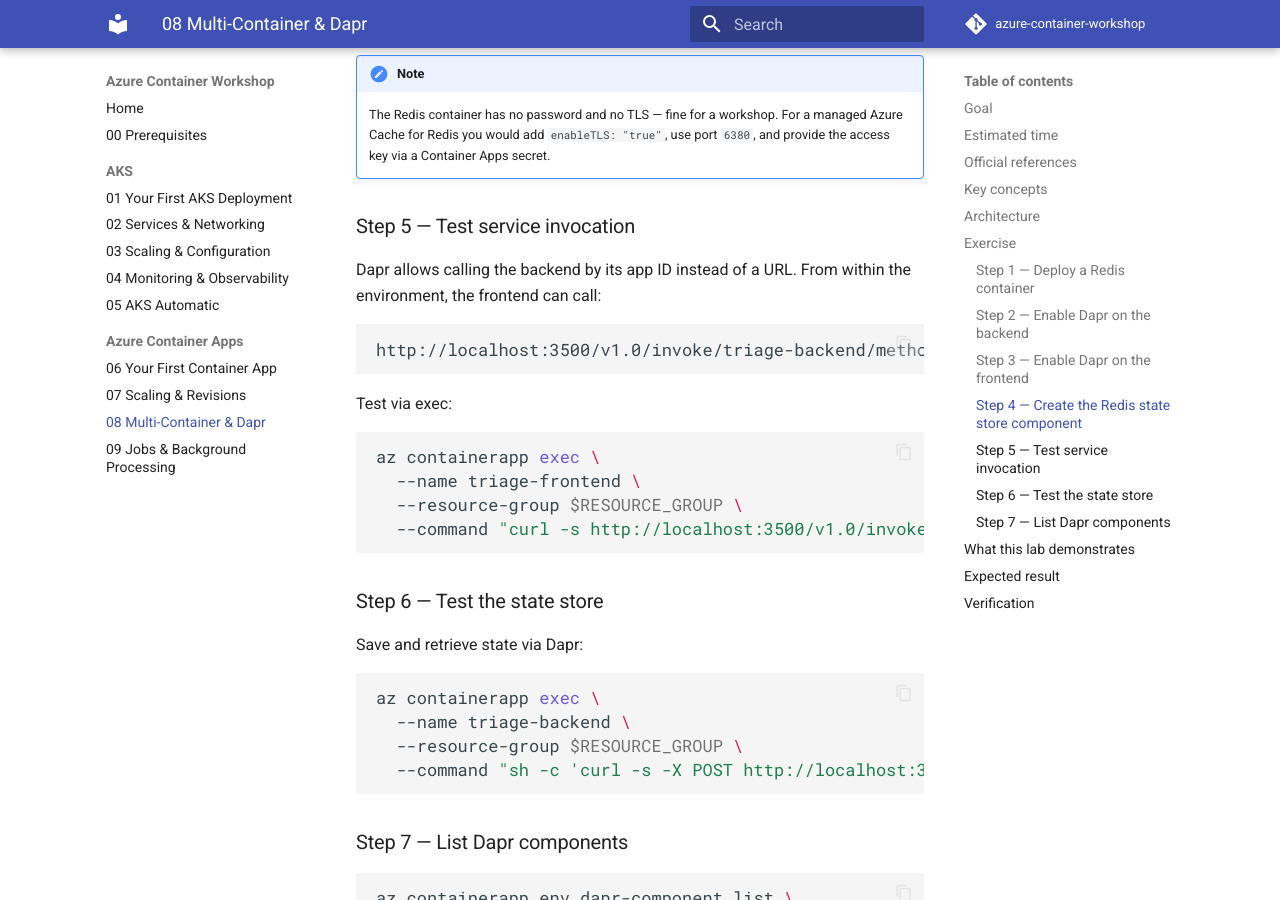
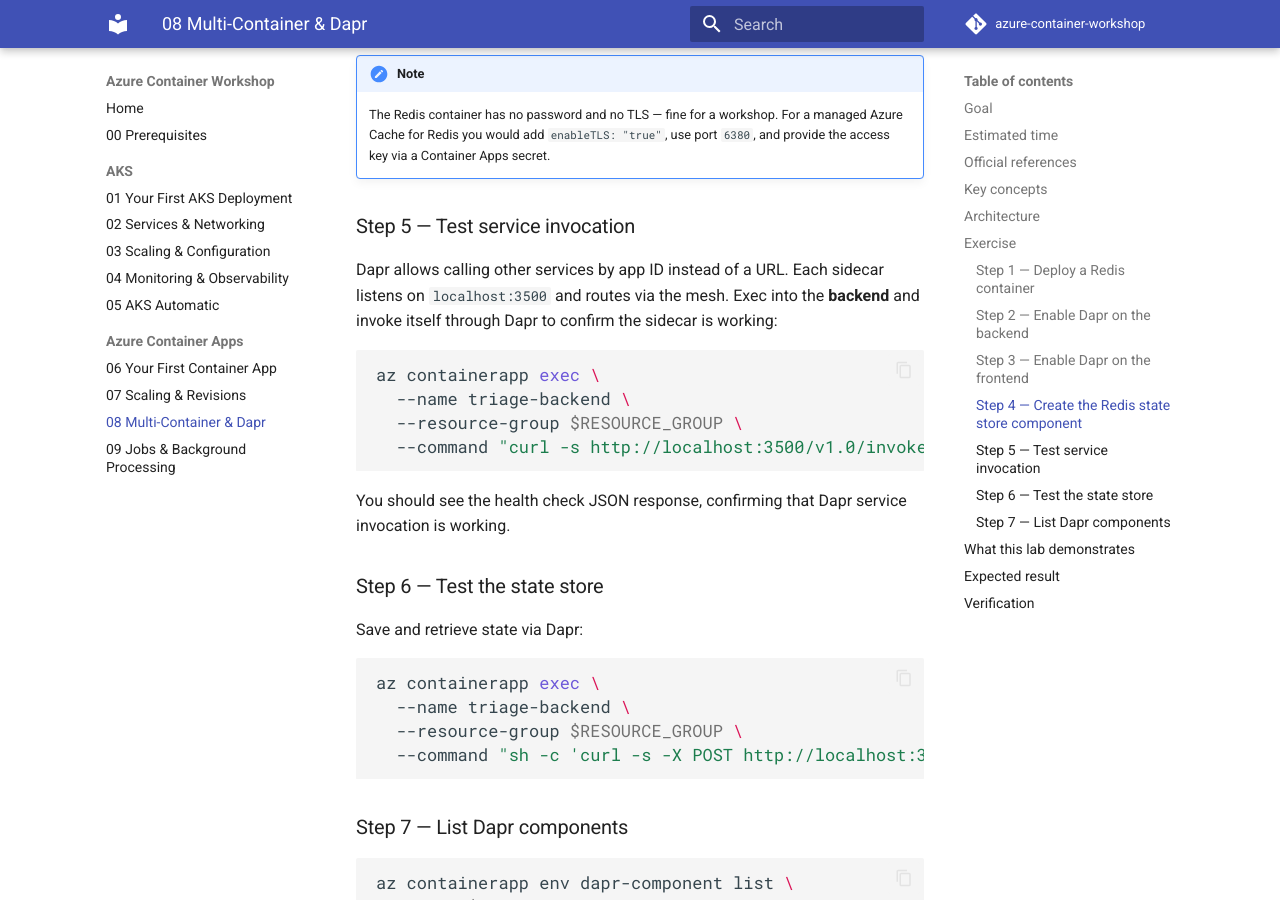
Before and after one commit to beyondelastic/azure-container-workshop, an MkDocs documentation site: the page built from docs/08-multi-container-and-dapr.md, in a window 1280 px wide and 900 px high, scrolled down 3244 px. Built offline with MkDocs 1.6.1 and Material for MkDocs 9.7.7, drawn with Linux system fonts in a browser that asks for light colours; comment, search, counter and statistics services are not loaded.

Commit message:
Update Dockerfile to include curl for improved service invocation testing

````diff
--- a/docs/08-multi-container-and-dapr.md
+++ b/docs/08-multi-container-and-dapr.md
@@ -137,21 +137,19 @@
 
 ### Step 5 — Test service invocation
 
-Dapr allows calling the backend by its app ID instead of a URL. From within
-the environment, the frontend can call:
-
-```
-http://localhost:3500/v1.0/invoke/triage-backend/method/api/health
-```
-
-Test via exec:
+Dapr allows calling other services by app ID instead of a URL. Each sidecar
+listens on `localhost:3500` and routes via the mesh. Exec into the **backend**
+and invoke itself through Dapr to confirm the sidecar is working:
 
 ```bash
 az containerapp exec \
-  --name triage-frontend \
+  --name triage-backend \
   --resource-group $RESOURCE_GROUP \
   --command "curl -s http://localhost:3500/v1.0/invoke/triage-backend/method/api/health"
 ```
+
+You should see the health check JSON response, confirming that Dapr service
+invocation is working.
 
 ### Step 6 — Test the state store
 
````
Also changed, not shown: 1 other file.
